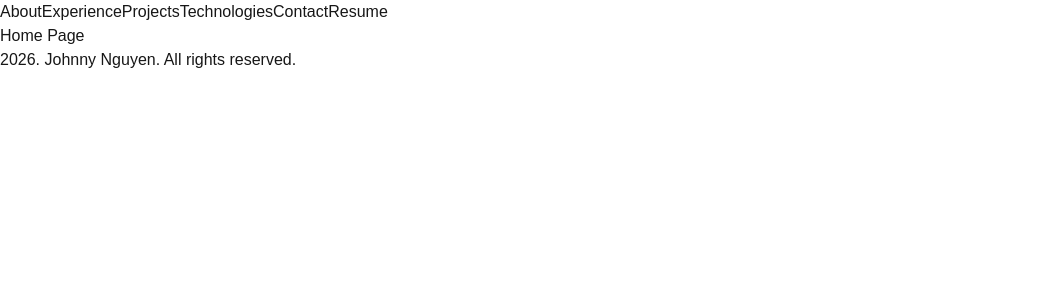
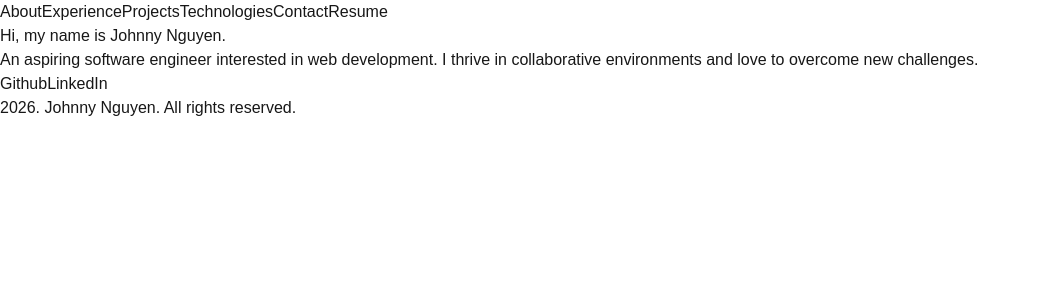
Before and after one commit to aeiouny/portfolio, a Next.js app: page / in a window 1280 px wide. Shown: the top 300 px of the page, without its empty margins (0-1040 px from the left). Built offline with nearby package versions, Linux system fonts and the light colour scheme.

Commit message:
added basic hero section

```diff
--- /dev/null
+++ b/app/components/Hero.tsx
@@ -0,0 +1,13 @@
+
+export default function Hero() {
+    return (
+        <section>
+            <h1>Hi, my name is Johnny Nguyen.</h1>
+            <p>An aspiring software engineer interested in web development.
+                I thrive in collaborative environments and love to overcome new challenges.
+            </p>
+            <button>Github</button>
+            <button>LinkedIn</button>
+        </section>
+    )
+}
--- a/app/page.tsx
+++ b/app/page.tsx
@@ -1,11 +1,12 @@
 import Navbar from "@/app/components/Navbar"
 import Footer from "@/app/components/Footer"
+import Hero from "@/app/components/Hero"
 
 export default function Home() {
   return (
     <div>
       <Navbar/>
-     <h1>Home Page</h1>
+      <Hero/>
       <Footer/>
     </div>
   );
```
